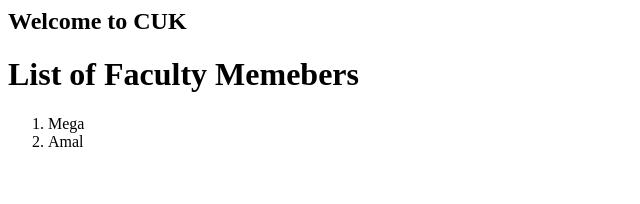
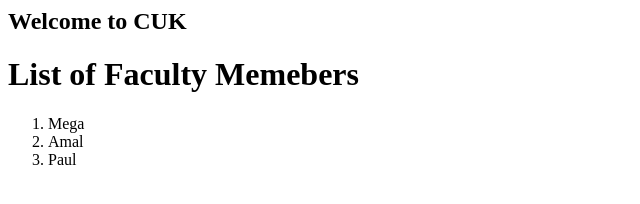
Before and after one commit to meganathan-cuk/Programming, a plain HTML site: page index.html in a window 1280 px wide. Shown: the full height of the page, 0-640 px from the left. Drawn offline with Linux system fonts and the light colour scheme.

Commit message:
Update index.html

```diff
--- a/index.html
+++ b/index.html
@@ -5,6 +5,7 @@
     <ol>
       <li>Mega</li>
       <li>Amal</li>
+      <li>Paul</li>
     </ol>
   </bpdy>
 </html>
```
